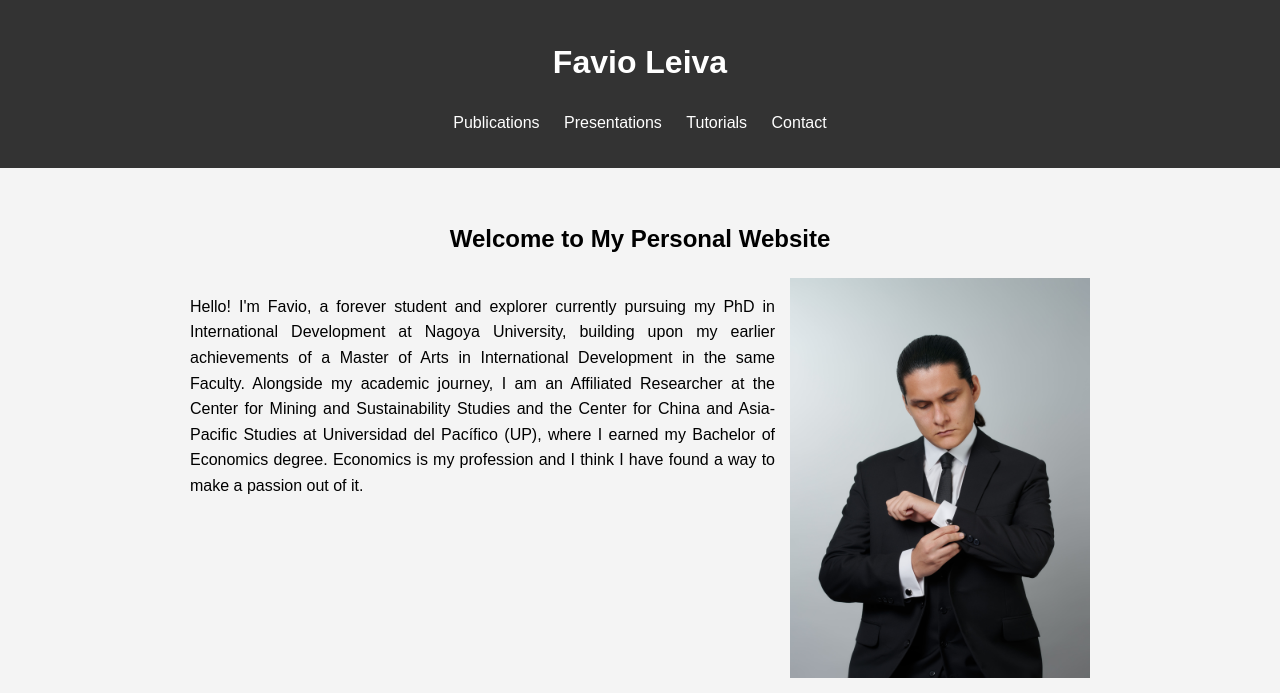
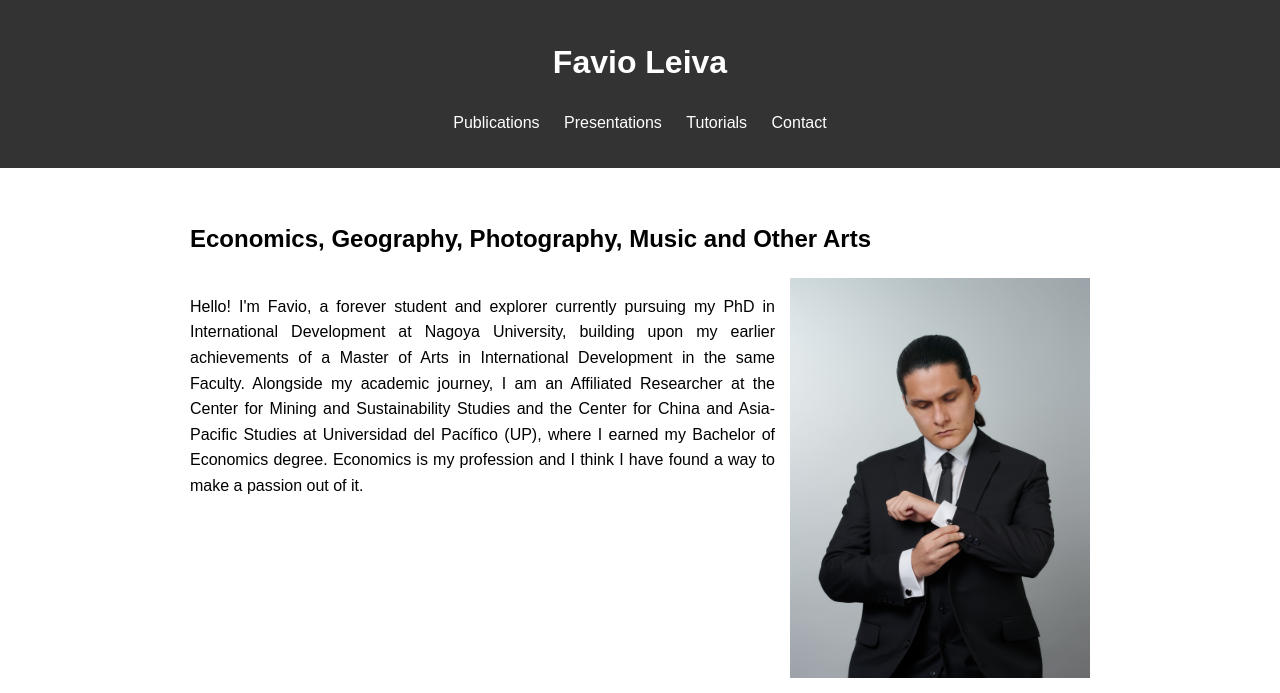
Before and after one commit to Favioleiva/favioleiva.github.io, a Jekyll site: the page index.html, which Jekyll copies as it is, in a window 1280 px wide, cut to the strip 0-693 px from the top of the page. Built offline with Jekyll 4.4.1, drawn with Linux system fonts in a browser that asks for light colours.

Commit message:
Actualiza layout y estructura del sitio, mantiene solo las secciones necesarias

```diff
--- a/index.html
+++ b/index.html
@@ -79,7 +79,7 @@
     </header>
     <main>
         <section>
-            <h2>Welcome to My Personal Website</h2>
+            <h2>Economics, Geography, Photography, Music and Other Arts</h2>
             <div>
                 <img src="/images/1.Principal.jpg" alt="Imagen Principal">
                 <p>Hello! I'm Favio, a forever student and explorer currently pursuing my PhD in International Development at Nagoya University, building upon my earlier achievements of a Master of Arts in International Development in the same Faculty. Alongside my academic journey, I am an Affiliated Researcher at the Center for Mining and Sustainability Studies and the Center for China and Asia-Pacific Studies at Universidad del Pacífico (UP), where I earned my Bachelor of Economics degree. Economics is my profession and I think I have found a way to make a passion out of it.</p>
--- a/styles.css
+++ b/styles.css
@@ -1,33 +1,57 @@
 body {
     font-family: Arial, sans-serif;
+    line-height: 1.6;
     margin: 0;
     padding: 0;
-    background-color: #f4f4f4;
 }
-
 header {
-    background-color: #333;
-    color: white;
-    padding: 1em;
+    background: #333;
+    color: #fff;
+    padding: 1rem 0;
     text-align: center;
 }
-
 nav ul {
     list-style: none;
     padding: 0;
 }
-
 nav ul li {
     display: inline;
-    margin: 0 1em;
+    margin: 0 10px;
 }
-
 nav ul li a {
-    color: white;
+    color: #fff;
     text-decoration: none;
 }
-
 main {
-    padding: 1em;
+    padding: 2rem;
+    max-width: 900px;
+    margin: auto;
+}
+section {
+    margin-bottom: 2rem;
+}
+footer {
+    background: #333;
+    color: #fff;
     text-align: center;
+    padding: 1rem 0;
+    position: fixed;
+    width: 100%;
+    bottom: 0;
 }
+img {
+    max-width: 300px; /* Ajustar tamaño de la imagen */
+    height: auto;
+}
+div {
+    overflow: hidden;
+    margin-bottom: 20px;
+}
+div img {
+    float: right;
+    margin-left: 15px;
+    margin-bottom: 15px;
+}
+p {
+    text-align: justify; /* Justificar párrafos */
+}
```
Also changed, not shown: _layouts/default.html (+7 -6 lines).
